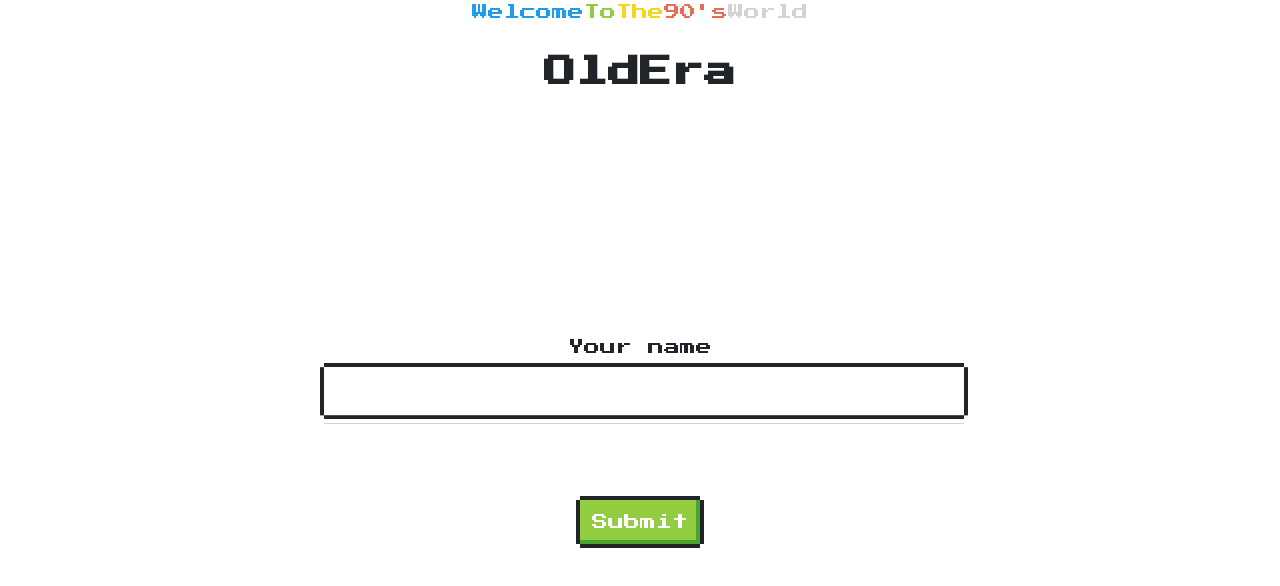
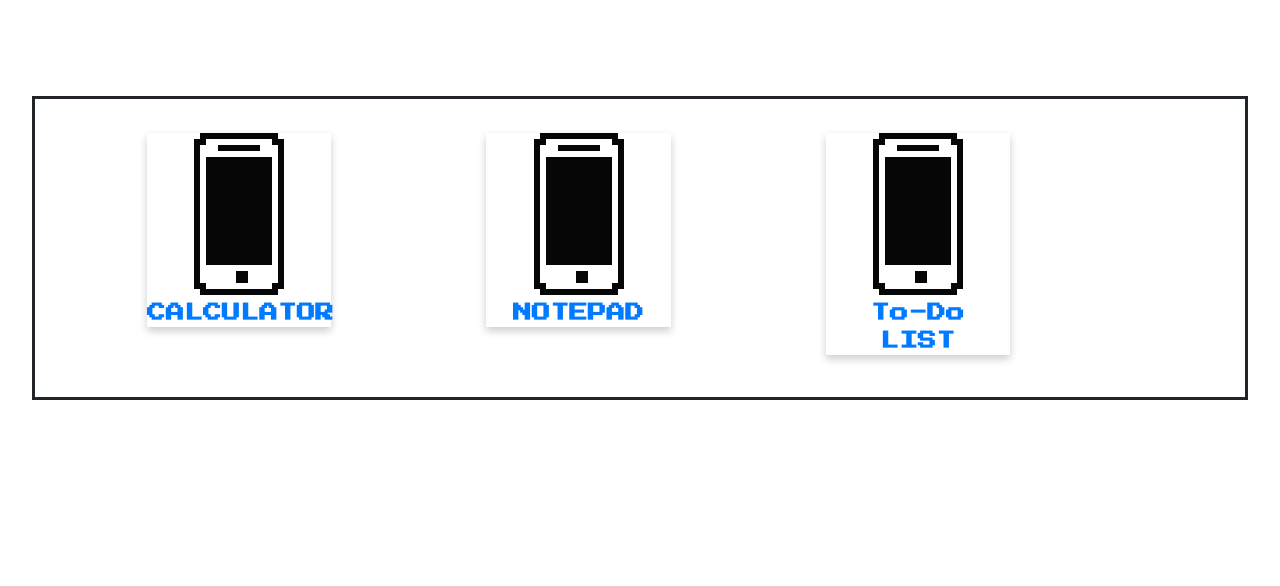
Before and after one commit to Souvikdey21/oldera, a React (Create React App) app: page /menu in a window 1280 px wide. Before the commit this address led to /. Shown: the top 586 px of the page. Built offline with nearby package versions, Linux system fonts and the light colour scheme.

Commit message:
Setting Up The Components

```diff
--- a/src/App.js
+++ b/src/App.js
@@ -6,8 +6,12 @@ import './App.css';
 import { Switch, Route, Redirect } from "react-router-dom";
 
 import Heading from './Components/heading';
-import First from './Components/first';
+import First, { Name } from './Components/first';
 import NavBar from "./Components/nav";
+import Menu from './Components/MenuComponent';
+import Calculator from './Components/Calculator';
+import Notepad from './Components/Notepad';
+import ToDo from './Components/ToDo';
 
 
 import "nes.css/css/nes.min.css";
@@ -19,13 +23,15 @@ function App() {
   return (
     <div className="App">
 
-    <NavBar />
-
     <br />
       <Switch>
 
         <Route exact path="/" component = {First} />
         <Route exact path="/head" component = {Heading} />
+        <Route exact path="/menu" component={() => <Menu name={Name} />} />
+        <Route exact path="/calculator" component = {() => <Calculator />} />
+        <Route exact path="/notepad" component = {() => <Notepad />} />
+        <Route exact path="/todo" component={() => <ToDo />} />
         <Redirect to="/"></Redirect>
 
       </Switch>
--- /dev/null
+++ b/src/Components/Calculator.jsx
@@ -0,0 +1,14 @@
+import React from 'react';
+import NavigationBar from './NavigationBar';
+
+function Calculator() {
+    return(
+        <div>
+            <NavigationBar />
+            <br/>
+            <h1>CALULATOR WILL BE PRESENT HERE.. </h1>
+        </div>
+    );
+}
+
+export default Calculator;
--- /dev/null
+++ b/src/Components/MenuComponent.jsx
@@ -0,0 +1,13 @@
+import React from 'react';
+import NavigationBar from './NavigationBar';
+import Page from './Page';
+
+function Menu({name}) {
+    return(
+        <div>
+            <Page />
+        </div>
+    );
+}
+
+export default Menu;
--- /dev/null
+++ b/src/Components/NavigationBar.jsx
@@ -0,0 +1,14 @@
+import React from 'react';
+import {NavLink} from 'react-router-dom';
+
+const NavigationBar = () => {
+    return(
+        <div class="nes-container is-rounded">
+            <NavLink activeClassName="active-class" className="mr" exact to="/calculator">CALCULATOR</NavLink>
+            <NavLink activeClassName="active-class" className="mr" exact to="/notepad" >NOTEPAD</NavLink>
+            <NavLink activeClassName="active-class" className="mr" exact to="/todo">TODO-LIST</NavLink>
+        </div>
+    );
+}
+
+export default NavigationBar;
--- /dev/null
+++ b/src/Components/Notepad.jsx
@@ -0,0 +1,14 @@
+import React from 'react';
+import NavigationBar from './NavigationBar';
+
+function Notepad() {
+    return(
+        <div>
+            <NavigationBar />
+            <br/>
+            <h1>NOTEPAD WILL BE PRESENT HERE.. </h1>
+        </div>
+    );
+}
+
+export default Notepad;
--- /dev/null
+++ b/src/Components/Page.css
@@ -0,0 +1,30 @@
+.container{
+    max-width: 1268px;
+    width: 95%;
+    margin: 0 auto;
+    border: 3px solid;
+    padding: 2rem;
+}
+
+.card-wrap {
+    /* Add shadows to create the "card" effect */
+    border: 1px solid dashed;
+    box-shadow: 0 4px 8px 0 rgba(0,0,0,0.2);
+    transition: 0.3s;
+    width: 60%;
+  }
+
+/* On mouse-over, add a deeper shadow */
+.card-wrap:hover {
+box-shadow: 0 8px 16px 0 rgba(0,0,0,0.2);
+}
+
+.card {
+    padding: 2px 16px;
+}
+
+.card-wrapper{
+    display: grid;
+    grid-template-columns: 1fr 1fr 1fr;
+    margin: 0 4rem;
+}
--- /dev/null
+++ b/src/Components/Page.jsx
@@ -0,0 +1,35 @@
+import React from 'react';
+import './Page.css';
+import { NavLink } from 'react-router-dom';
+
+function Page() {
+    return(
+        <React.Fragment>
+            <br/><br/><br/>
+            <div className="container">
+                <div className="card-wrapper">
+                    <div class="card">
+                        <div class="card-wrap">
+                            <i class="nes-smartphone"></i><br/>
+                            <NavLink exact to="/calculator"><h3><b>CALCULATOR</b></h3></NavLink>
+                        </div>
+                    </div>
+                    <div class="card">
+                        <div class="card-wrap">
+                            <i class="nes-smartphone"></i><br/>
+                            <NavLink exact to="/notepad"><h3><b>NOTEPAD</b></h3></NavLink>
+                        </div>
+                    </div>
+                    <div class="card">
+                        <div class="card-wrap">
+                            <i class="nes-smartphone"></i><br/>
+                            <NavLink exact to="/todo"><h3><b>To-Do LIST</b></h3></NavLink>
+                        </div>
+                    </div>
+                </div>
+            </div>
+        </React.Fragment>
+    );
+}
+
+export default Page;
--- /dev/null
+++ b/src/Components/ToDo.jsx
@@ -0,0 +1,14 @@
+import React from 'react';
+import NavigationBar from './NavigationBar';
+
+function ToDo() {
+    return(
+        <div>
+            <NavigationBar />
+            <br/>
+            <h1>TODO-LIST WILL BE PRESENT HERE.. </h1>
+        </div>
+    );
+}
+
+export default ToDo;
--- a/src/Components/first.jsx
+++ b/src/Components/first.jsx
@@ -1,4 +1,8 @@
 import React from "react";
+import { NavLink } from 'react-router-dom';
+import NavBar from './nav';
+
+export const Name = document.getElementById("name_field");
 
 class First extends React.Component{
 
@@ -6,18 +10,17 @@ class First extends React.Component{
         return(
 
             <div>
+                <NavBar />
+                <br/><br/>
                 <h1>OldEra</h1>
 
             <div className="nes-field name">
-
 
                 <label for="name_field">Your name</label>
                 <input type="text" id="name_field" class="nes-input" />
             </div>
 
-            <button type="button" class="nes-btn is-success namesub">Submit</button>
-
-
+            <NavLink exact to="/menu"><button type="button" class="nes-btn is-success">Get Started</button></NavLink>
             </div>
         )
     }
--- a/src/index.css
+++ b/src/index.css
@@ -11,3 +11,13 @@ code {
   font-family: source-code-pro, Menlo, Monaco, Consolas, 'Courier New',
     monospace;
 }
+
+.active-class{
+    color: deeppink;
+    padding-bottom: 6px;
+    border-bottom: 1px solid deeppink;
+}
+
+.mr{
+  margin-right: 2rem;
+}
```
